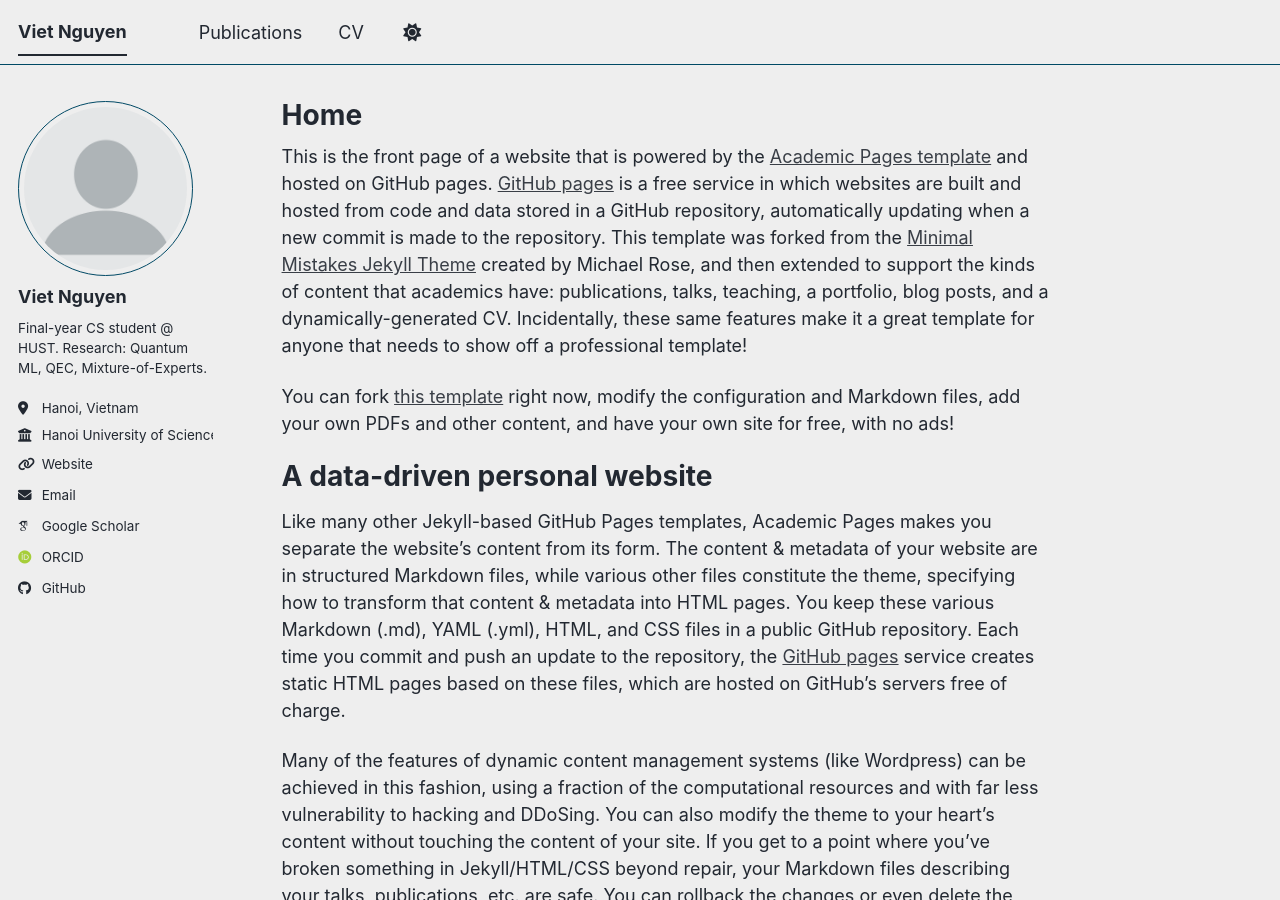
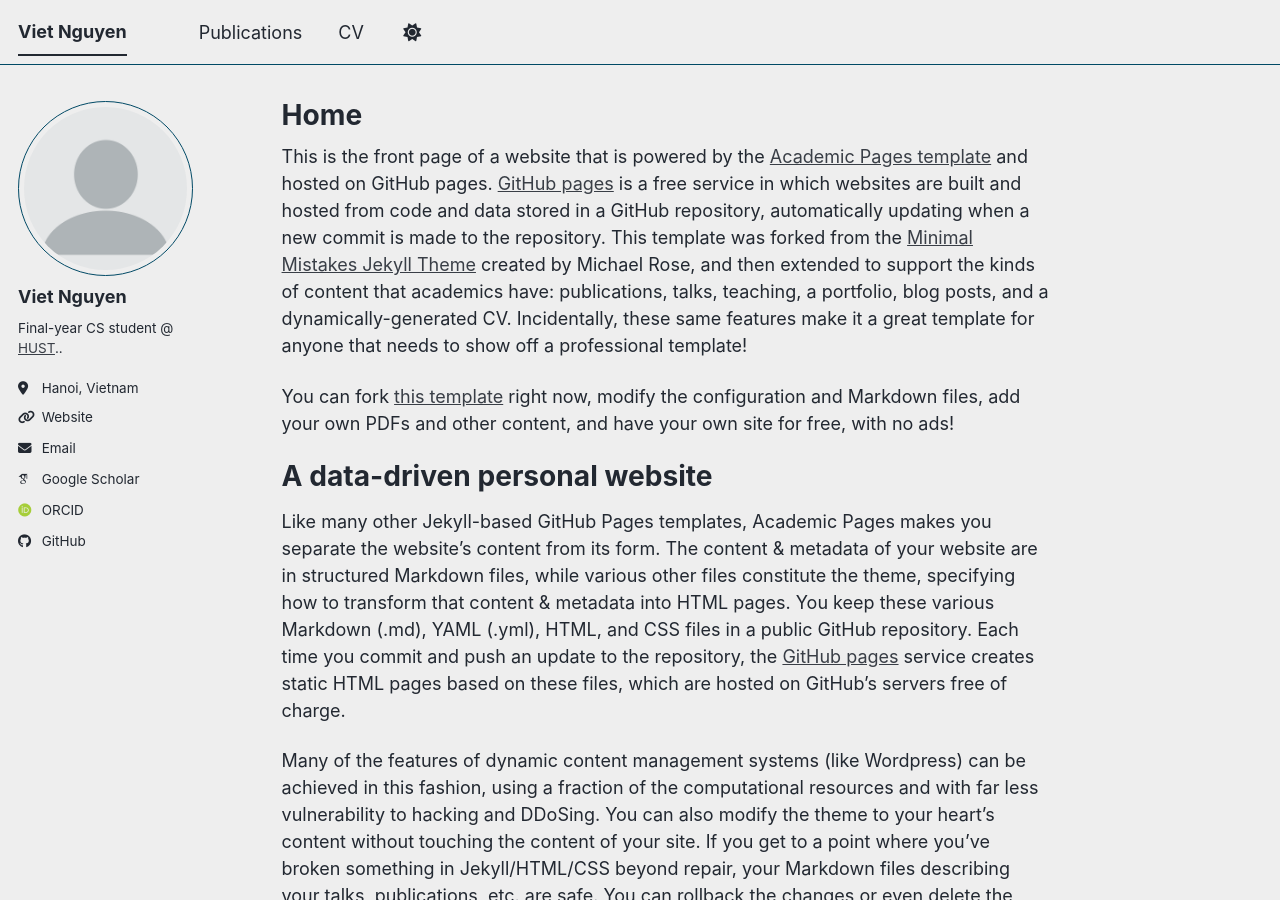
Before and after one commit to hsgsstudent/hsgsstudent.github.io, a Jekyll site: the page built from _pages/about.md, in a window 1280 px wide and 900 px high. Built offline with Jekyll 4.4.1, drawn with Linux system fonts in a browser that asks for light colours; some web fonts are replaced; a script bundle is joined from its source files by our own code; library files that are not in the unit come from our copies.

Commit message:
Modify author bio and email in _config.yml
Updated bio to include a link to HUST and modified email format.

```diff
--- a/_config.yml
+++ b/_config.yml
@@ -24,11 +24,10 @@
   # Biographic information
   avatar           : "profile.png"
   name             : "Viet Nguyen"
-  bio              : "Final-year CS student @ HUST. Research: Quantum ML, QEC, Mixture-of-Experts."
+  bio              : "Final-year CS student @ <a href='https://www.hust.edu.vn' target='_blank'>HUST</a>.."
   location         : "Hanoi, Vietnam"
-  employer         : "Hanoi University of Science and Technology (HUST)"
   uri              : "https://hsgsstudent.github.io"
-  email            : "mailto:nguyenhoangviet.hsgs@gmail.com"
+  email            : "nguyenhoangviet.hsgs@gmail.com"
 
   # Academic websites
   academia         : # URL
```
